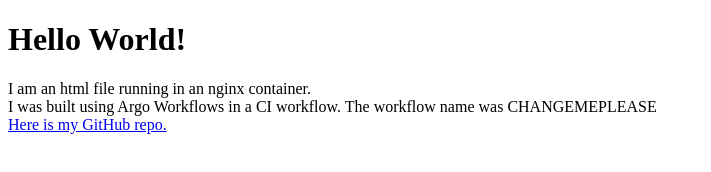
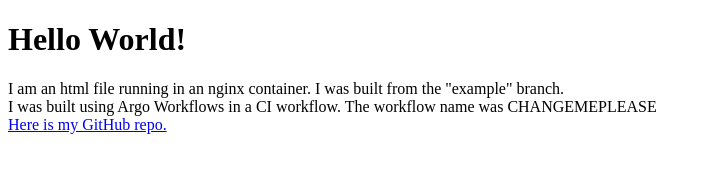
Before and after one commit to pipekit/argo-workflows-ci-example, a plain HTML site: page CI/index.html in a window 1280 px wide. Shown: the whole page, without its empty margins (0-711 px from the left). Drawn offline with Linux system fonts and the light colour scheme.

Commit message:
note the 'example' branch name

```diff
--- a/CI/index.html
+++ b/CI/index.html
@@ -8,7 +8,7 @@
 <body>
   <h1>Hello World!</h1>
 
-  <p>I am an html file running in an nginx container.<br>
+  <p>I am an html file running in an nginx container. I was built from the "example" branch.<br>
   I was built using Argo Workflows in a CI workflow. The workflow name was CHANGEMEPLEASE<br>
   <a href="https://github.com/sendible-labs/argo-workflows-ci-example">Here is my GitHub repo.</a></p>
 </body>
```
